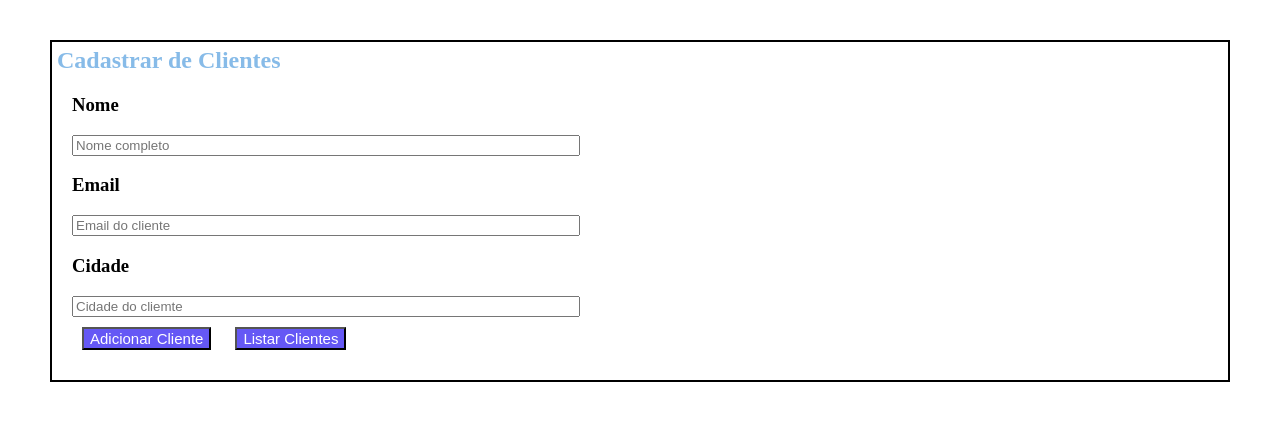
After one commit to matimbejose/canaljmcrud, a PHP site: page /InsertC.php in a window 1280 px wide. The commit adds this page. Shown: the top 421 px of the page. Run offline with PHP 8.4, Linux system fonts and the light colour scheme.

Commit message:
fazendo insert pelo sistema

```diff
--- /dev/null
+++ b/InsertC.php
@@ -0,0 +1,37 @@
+<?php
+include_once 'php_action/create.php';
+
+?>
+
+<!DOCTYPE html>
+ <html>
+   <head>
+       <title>Cadastrar  Clientes</title>
+       <meta charset="UTF-8">
+       <link rel="stylesheet" href="css/style.css">
+       <link rel="stylesheet" href="css/styleInsert.css">
+
+   </head>
+   <body>
+       <div class="main">
+           <h2>Cadastrar de Clientes</h2>
+
+           <form  class="insert" action="php_action/create.php" method="POST">
+            <h3>Nome</h3>
+            <input  class="i" name="nome"  id="nome" placeholder="Nome completo" type="text">
+
+            <h3>Email</h3>
+            <input class="i" name="email" id="email" placeholder="Email do cliente" type="text">
+
+            <h3>Cidade</h3>
+            <input class="i" name="cidade" id="cidade"  placeholder="Cidade do cliemte" type="text"> <br>
+            <button type="submit" class="btn" name="cadastrar">Adicionar Cliente</button>
+            <a href="index.php">
+             <input class="btn" type="button" value="Listar Clientes">
+            </a>
+           </form>
+
+
+       </div>
+   </body>
+ </html>
--- a/css/styleInser.css
+++ b/css/styleInsert.css
@@ -1,8 +1,6 @@
 form {
     margin: 20px;
-
 }
-
 
 .i {
     width: 500px;
--- a/index.php
+++ b/index.php
@@ -37,11 +37,9 @@ include_once 'php_action/db_connect.php';
 
                 </tbody>
            </table>
-
-           <a href="insert.php">
-            <input  class="btn" type="button" value="Adiconar Cliente">
+           <a href="InsertC.php">
+            <input class="btn" type="button" value="Cadastar Clientes">
            </a>
-
        </div>
    </body>
  </html>
--- /dev/null
+++ b/php_action/create.php
@@ -0,0 +1,23 @@
+<?php
+//conexao com banco de dados
+include_once 'db_connect.php';
+
+
+if(isset($_POST['cadastrar'])):
+    $nome = mysqli_escape_string($connect, $_POST['nome'] );
+    $email = mysqli_escape_string($connect, $_POST['email']);
+    $cidade = mysqli_escape_string($connect, $_POST['cidade']);
+
+//inserindo os dados na base de dados
+    $sql ="INSERT INTO clientes (nome, email, cidade) VALUES ('$nome' , '$email', '$cidade')";
+
+//verificando se o camando eu certo
+if(mysqli_query($connect, $sql)):
+    echo "cadastrado com sucesso !";
+    header('Location: ../index.php');
+else:
+    echo  "erro ao cadastrar ! ";
+    header('Locatio: ../index.php');
+endif;
+endif;
+?>
```
Also changed, not shown: Insert.php (deleted, +0 -34 lines).
